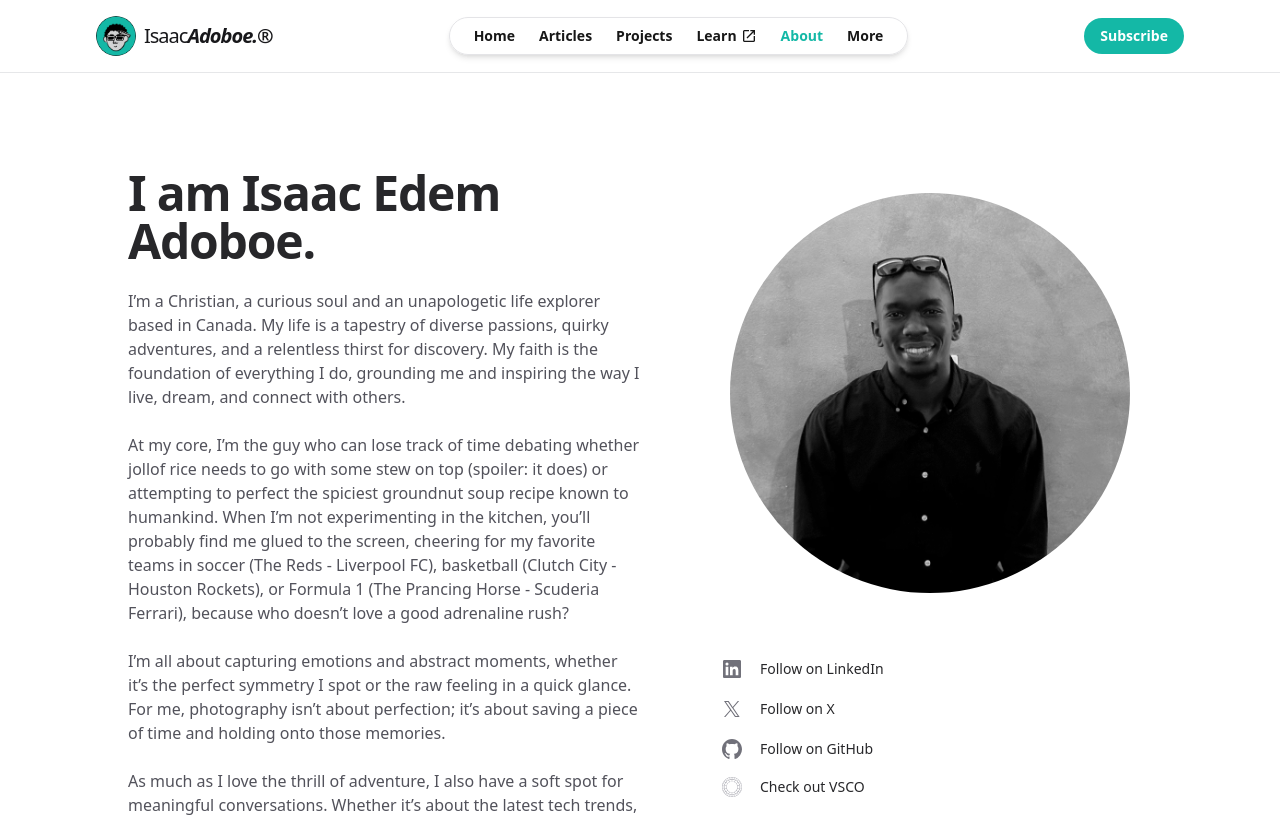
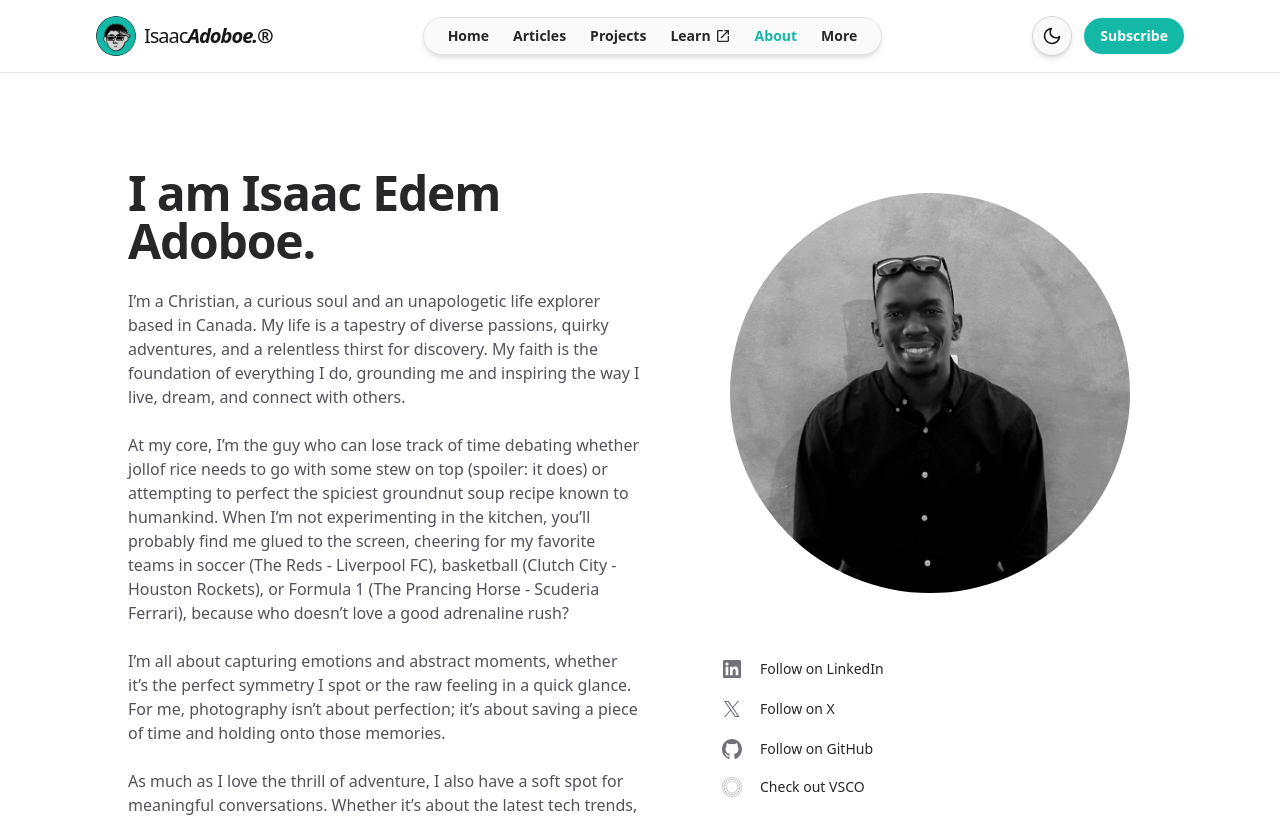
Before and after one commit to ieadoboe/ieadoboe.github.io, a Next.js app: page /about in a window 1280 px wide. Shown: the top 817 px of the page. Built offline with nearby package versions, Linux system fonts and the light colour scheme; no server answers.

Commit message:
added light-dark toggle

```diff
--- a/app/components/site-header.tsx
+++ b/app/components/site-header.tsx
@@ -10,6 +10,7 @@ import { motion } from "framer-motion";
 import { NewsletterProvider } from "./newsletter-popup";
 import JoinNewsletter from "./newsletter-join";
 import MobileMenu from "./mobile-menu"; // Import the new component
+import ThemeToggle from "./theme-toggle"; // Import the ThemeToggle component
 
 // Define type for navigation items
 interface NavItem {
@@ -158,10 +159,8 @@ const Navbar = () => {
               </Link>
 
               {/* Desktop Menu */}
-              <div className="hidden lg:flex items-center rounded-full shadow-md bg-zinc-0 dark:bg-zinc-800 border border-zinc-200 dark:border-zinc-700 px-6 py-2">
-                {/* Desktop links... (same as before) */}
-                <ul className="flex space-x-6 text-sm">
-                  {/* ... your desktop menu items ... */}
+              <div className="hidden lg:flex items-center rounded-full shadow-md bg-zinc-50 dark:bg-zinc-800 border border-zinc-200 dark:border-zinc-700 px-6 py-2">
+                <ul className="flex space-x-6 text-sm text-zinc-800 dark:text-zinc-200">
                   <li>
                     <Link
                       href="/"
@@ -227,7 +226,7 @@ const Navbar = () => {
                   </li>
                   <li className="relative">
                     <Popover>
-                      <PopoverButton className="font-semibold hover:text-teal-500 transition focus:outline-none">
+                      <PopoverButton className="font-semibold text-zinc-800 dark:text-zinc-200 hover:text-teal-500 transition focus:outline-none">
                         More
                       </PopoverButton>
                       <PopoverPanel
@@ -235,12 +234,6 @@ const Navbar = () => {
                         className="absolute z-10 mt-4 w-38 left-1/2 transform -translate-x-1/2 rounded-lg shadow-lg bg-white dark:bg-zinc-800 dark:border dark:border-zinc-700 ring-1 ring-black ring-opacity-5 focus:outline-none"
                       >
                         <div className="p-1">
-                          {/* <Link
-                            href="/airbnb"
-                            className="block px-4 py-2 font-semibold rounded-lg text-sm text-zinc-700 dark:text-zinc-200 hover:bg-zinc-100 dark:hover:bg-zinc-900 hover:text-teal-500 transition-colors"
-                          >
-                            Airbnb
-                          </Link> */}
                           <Link
                             href="/spotify"
                             className="block px-4 py-2 font-semibold rounded-lg text-sm text-zinc-700 dark:text-zinc-200 hover:bg-zinc-100 dark:hover:bg-zinc-900 hover:text-teal-500 transition-colors"
@@ -255,19 +248,21 @@ const Navbar = () => {
               </div>
 
               {/* Newsletter (Desktop) */}
-              <div className="hidden lg:block">
+              <div className="hidden lg:flex items-center space-x-3">
+                <ThemeToggle />
                 <NewsletterProvider>
                   <JoinNewsletter />
                 </NewsletterProvider>
               </div>
 
               {/* Hamburger Menu Button */}
-              <div className="lg:hidden">
+              <div className="lg:hidden flex items-center">
+                <ThemeToggle />
                 <button
-                  ref={triggerRef} // Add ref to the trigger button
-                  className="flex items-center justify-center p-2 text-zinc-600 dark:text-zinc-400 rounded-lg hover:bg-zinc-100 dark:hover:bg-zinc-800 focus:outline-none focus:ring-2 focus:ring-inset focus:ring-teal-500"
+                  ref={triggerRef}
+                  className="ml-3 flex items-center justify-center p-2 text-zinc-600 dark:text-zinc-400 rounded-lg hover:bg-zinc-100 dark:hover:bg-zinc-800 focus:outline-none focus:ring-2 focus:ring-inset focus:ring-teal-500"
                   aria-expanded={isMenuOpen}
-                  aria-controls="mobile-menu-panel" // Controls the panel
+                  aria-controls="mobile-menu-panel"
                   aria-label={isMenuOpen ? "Close menu" : "Open menu"}
                   onClick={toggleMenu}
                 >
--- /dev/null
+++ b/app/components/theme-provider.tsx
@@ -0,0 +1,114 @@
+"use client";
+
+import React, { createContext, useContext, useEffect, useState } from "react";
+
+type Theme = "light" | "dark" | "system";
+
+type ThemeProviderProps = {
+  children: React.ReactNode;
+};
+
+type ThemeContextType = {
+  theme: Theme;
+  setTheme: (theme: Theme) => void;
+  resolvedTheme: "light" | "dark"; // Add resolved theme for components to use
+};
+
+const ThemeContext = createContext<ThemeContextType | undefined>(undefined);
+
+export function ThemeProvider({ children }: ThemeProviderProps) {
+  const [theme, setTheme] = useState<Theme>("system");
+  const [resolvedTheme, setResolvedTheme] = useState<"light" | "dark">("light");
+
+  // Function to determine the actual theme based on system preference and user choice
+  const resolveTheme = (themeValue: Theme): "light" | "dark" => {
+    if (themeValue === "system") {
+      return window.matchMedia("(prefers-color-scheme: dark)").matches
+        ? "dark"
+        : "light";
+    }
+    return themeValue;
+  };
+
+  // Apply the current theme
+  const applyTheme = (themeValue: Theme) => {
+    const root = window.document.documentElement;
+    const resolvedValue = resolveTheme(themeValue);
+
+    // Set the resolved theme for components to use
+    setResolvedTheme(resolvedValue);
+
+    // Update the class on the html element
+    if (resolvedValue === "dark") {
+      root.classList.add("dark");
+    } else {
+      root.classList.remove("dark");
+    }
+
+    // Store the user's explicit preference
+    if (themeValue !== "system") {
+      localStorage.setItem("theme", themeValue);
+    } else {
+      localStorage.setItem("theme", "system");
+    }
+  };
+
+  // Initialize theme on first mount
+  useEffect(() => {
+    // Ensure we're running on client
+    if (typeof window !== "undefined") {
+      const savedTheme = localStorage.getItem("theme") as Theme | null;
+      if (savedTheme) {
+        setTheme(savedTheme);
+        applyTheme(savedTheme);
+      } else {
+        applyTheme("system");
+      }
+    }
+  }, []);
+
+  // Update when theme state changes
+  useEffect(() => {
+    applyTheme(theme);
+  }, [theme]);
+
+  // Add listener for system theme changes
+  useEffect(() => {
+    const mediaQuery = window.matchMedia("(prefers-color-scheme: dark)");
+
+    // Function to handle system theme change
+    const handleSystemThemeChange = () => {
+      if (theme === "system") {
+        applyTheme("system");
+      }
+    };
+
+    // Initial check
+    handleSystemThemeChange();
+
+    // Add listener for changes
+    if (mediaQuery.addEventListener) {
+      mediaQuery.addEventListener("change", handleSystemThemeChange);
+      return () =>
+        mediaQuery.removeEventListener("change", handleSystemThemeChange);
+    } else {
+      // Fallback for older browsers
+      mediaQuery.addListener(handleSystemThemeChange);
+      return () => mediaQuery.removeListener(handleSystemThemeChange);
+    }
+  }, [theme]);
+
+  return (
+    <ThemeContext.Provider value={{ theme, setTheme, resolvedTheme }}>
+      {children}
+    </ThemeContext.Provider>
+  );
+}
+
+export function useTheme() {
+  const context = useContext(ThemeContext);
+  if (context === undefined) {
+    throw new Error("useTheme must be used within a ThemeProvider");
+  }
+  return context;
+}
--- /dev/null
+++ b/app/components/theme-toggle.tsx
@@ -0,0 +1,78 @@
+"use client";
+
+import React from "react";
+import { useTheme } from "./theme-provider";
+import { motion } from "framer-motion";
+
+const ThemeToggle = () => {
+  const { theme, setTheme, resolvedTheme } = useTheme();
+
+  // Simplified toggle that always cycles between light and dark
+  const toggleTheme = () => {
+    setTheme(resolvedTheme === "dark" ? "light" : "dark");
+  };
+
+  return (
+    <button
+      onClick={toggleTheme}
+      className="flex items-center justify-center w-10 h-10 rounded-full shadow-md border border-zinc-300 dark:border-zinc-700 bg-zinc-50 dark:bg-zinc-800 fill-zinc-800 dark:fill-zinc-100 hover:bg-zinc-100 dark:hover:bg-zinc-700 transition"
+      aria-label={`Switch to ${
+        resolvedTheme === "dark" ? "light" : "dark"
+      } theme`}
+    >
+      <span className="sr-only">
+        {resolvedTheme === "dark" ? "Light" : "Dark"} mode
+      </span>
+
+      {resolvedTheme === "dark" ? (
+        // Sun icon for dark mode (clicking will switch to light)
+        <motion.svg
+          xmlns="http://www.w3.org/2000/svg"
+          width="20"
+          height="20"
+          viewBox="0 0 24 24"
+          fill="none"
+          stroke="currentColor"
+          strokeWidth="2"
+          strokeLinecap="round"
+          strokeLinejoin="round"
+          initial={{ opacity: 0, rotate: -30 }}
+          animate={{ opacity: 1, rotate: 0 }}
+          transition={{ duration: 0.2 }}
+          className="text-zinc-100"
+        >
+          <circle cx="12" cy="12" r="5" />
+          <line x1="12" y1="1" x2="12" y2="3" />
+          <line x1="12" y1="21" x2="12" y2="23" />
+          <line x1="4.22" y1="4.22" x2="5.64" y2="5.64" />
+          <line x1="18.36" y1="18.36" x2="19.78" y2="19.78" />
+          <line x1="1" y1="12" x2="3" y2="12" />
+          <line x1="21" y1="12" x2="23" y2="12" />
+          <line x1="4.22" y1="19.78" x2="5.64" y2="18.36" />
+          <line x1="18.36" y1="5.64" x2="19.78" y2="4.22" />
+        </motion.svg>
+      ) : (
+        // Moon icon for light mode (clicking will switch to dark)
+        <motion.svg
+          xmlns="http://www.w3.org/2000/svg"
+          width="20"
+          height="20"
+          viewBox="0 0 24 24"
+          fill="none"
+          stroke="currentColor"
+          strokeWidth="2"
+          strokeLinecap="round"
+          strokeLinejoin="round"
+          initial={{ opacity: 0, rotate: 30 }}
+          animate={{ opacity: 1, rotate: 0 }}
+          transition={{ duration: 0.2 }}
+          className="text-zinc-900"
+        >
+          <path d="M21 12.79A9 9 0 1 1 11.21 3 7 7 0 0 0 21 12.79z" />
+        </motion.svg>
+      )}
+    </button>
+  );
+};
+
+export default ThemeToggle;
--- a/app/globals.css
+++ b/app/globals.css
@@ -7,11 +7,9 @@
   --foreground: #171717;
 }
 
-@media (prefers-color-scheme: dark) {
-  :root {
-    --background: #18181b;
-    --foreground: #ededed;
-  }
+.dark {
+  --background: #18181b;
+  --foreground: #ededed;
 }
 
 body {
--- a/app/layout.tsx
+++ b/app/layout.tsx
@@ -5,6 +5,7 @@ import Footer from "@/app/components/site-footer";
 import { siteConfig } from "@/config/site";
 import { GoogleAnalytics } from "@next/third-parties/google";
 import StructuredData from "@/app/components/structured-data";
+import { ThemeProvider } from "@/app/components/theme-provider";
 
 export const metadata: Metadata = {
   title: {
@@ -112,11 +113,13 @@ export default function RootLayout({
         className={`flex h-full bg-zinc-0 dark:bg-zinc-900 font-sans antialiased`}
         suppressHydrationWarning={true}
       >
-        <div className="relative flex w-full flex-col">
-          <Navbar />
-          {children}
-          <Footer />
-        </div>
+        <ThemeProvider>
+          <div className="relative flex w-full flex-col">
+            <Navbar />
+            {children}
+            <Footer />
+          </div>
+        </ThemeProvider>
       </body>
     </html>
   );
--- a/tailwind.config.ts
+++ b/tailwind.config.ts
@@ -8,6 +8,7 @@ export default {
     "./app/**/*.{js,ts,jsx,tsx,mdx}",
     "./content/**/*.{md,mdx}",
   ],
+  darkMode: "class",
   theme: {
     extend: {
       colors: {
```
